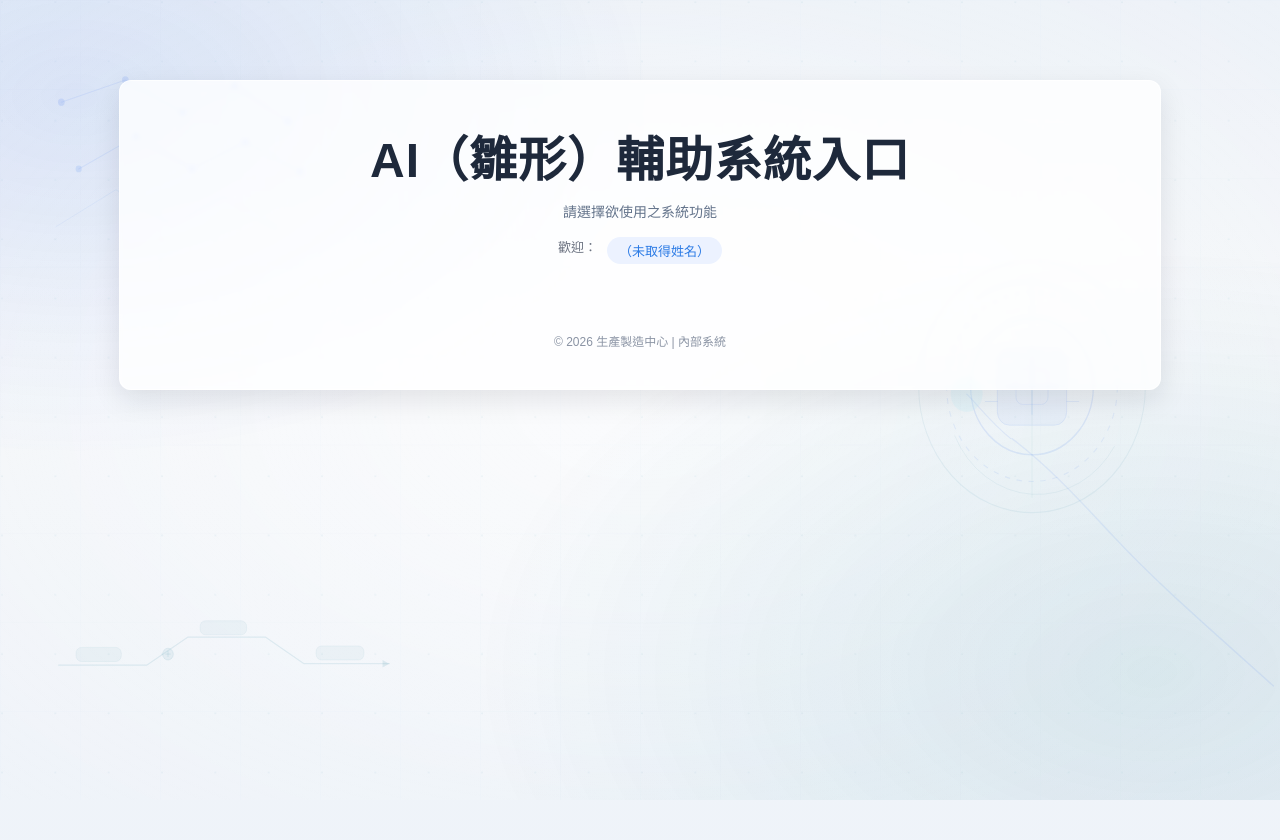
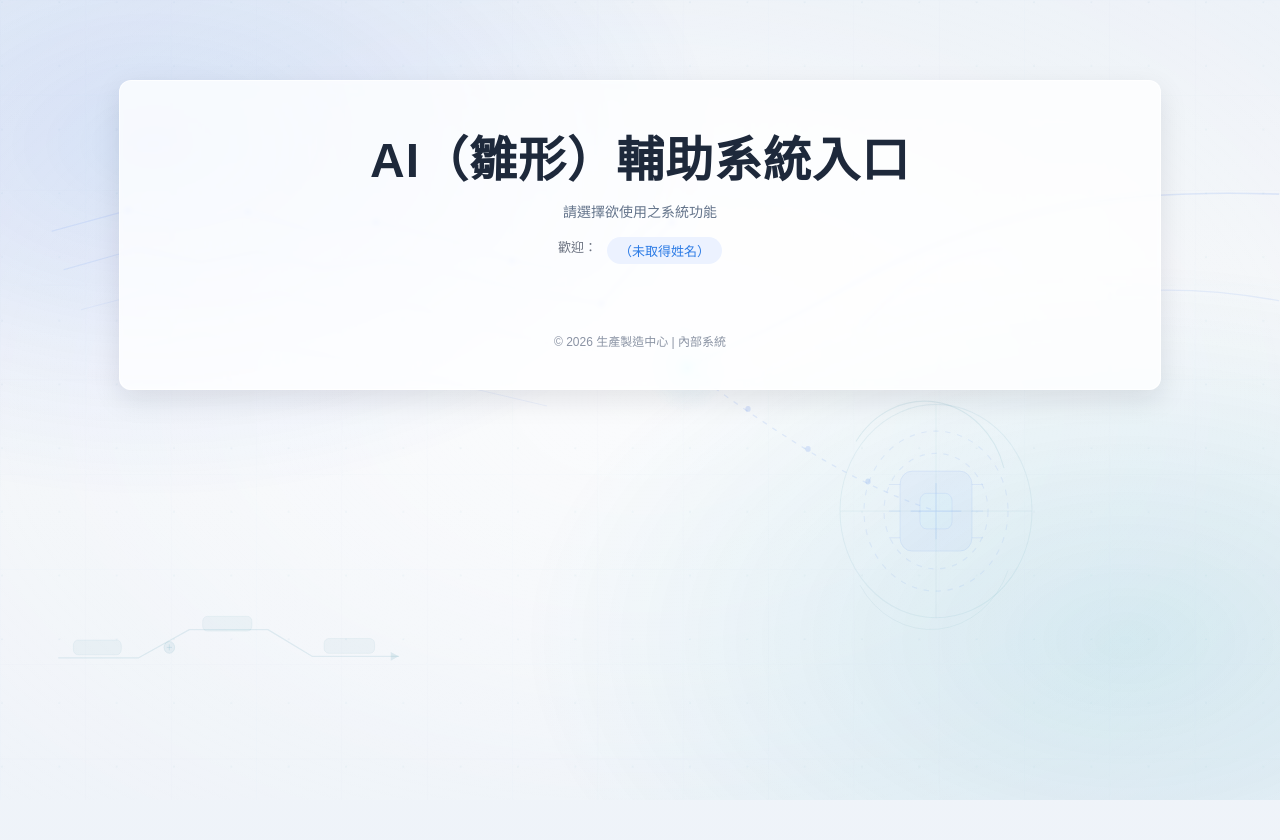
Before and after one commit to kaiyo12914-ai/AI_PROJECT, a Django app: template webapps/portal/templates/portal/index.html in a window 1280 px wide. Shown: the top 840 px of the page. Run offline with Django 3.2, Linux system fonts and the light colour scheme; the template is opened without the code that fills it, so the values that code supplies are empty.

Commit message:
portal: redesign AI hero background with human-AI touch semantics

```diff
--- a/webapps/portal/static/portal/css/index.css
+++ b/webapps/portal/static/portal/css/index.css
@@ -113,6 +113,12 @@ body {
   stroke-width: 1.2;
 }
 
+.ai-bg__chip-core {
+  fill: rgba(194, 244, 255, 0.2);
+  stroke: rgba(37, 99, 235, 0.2);
+  stroke-width: 1;
+}
+
 .ai-bg__chip-inner {
   fill: rgba(255, 255, 255, 0.08);
   stroke: rgba(37, 99, 235, 0.2);
@@ -192,7 +198,7 @@ body {
 }
 
 .ai-bg__trigger-glow {
-  fill: url(#aiTriggerGlow);
+  fill: url(#aiTouchGlow);
 }
 
 .ai-bg__trigger-core {
@@ -231,6 +237,24 @@ body {
 
 .ai-bg__token-dot {
   fill: rgba(37, 99, 235, 0.25);
+}
+
+.ai-bg__assist-box {
+  fill: rgba(255, 255, 255, 0.03);
+  stroke: rgba(37, 99, 235, 0.12);
+  stroke-width: 1.1;
+}
+
+.ai-bg__assist-line {
+  stroke: rgba(37, 99, 235, 0.16);
+  stroke-width: 1.2;
+  stroke-linecap: round;
+}
+
+.ai-bg__assist-chip {
+  fill: rgba(14, 116, 144, 0.09);
+  stroke: rgba(14, 116, 144, 0.15);
+  stroke-width: 1;
 }
 
 .bg-conservative .ai-bg__layer--base {
@@ -604,10 +628,10 @@ footer {
     opacity: 0.45;
   }
 
-  .ai-bg__cluster--chip,
-  .ai-bg__cluster--brain,
-  .ai-bg__cluster--token-flow,
-  .ai-bg__cluster--hand-strong {
+  .ai-bg__cluster--assistant-panel,
+  .ai-bg__cluster--hud-panel,
+  .ai-bg__cluster--trigger-flow,
+  .ai-bg__cluster--flow {
     display: none;
   }
 }
--- a/webapps/portal/templates/portal/_ai_background.html
+++ b/webapps/portal/templates/portal/_ai_background.html
@@ -1,117 +1,116 @@
 <div class="ai-bg ai-bg--{{ variant|default:'a' }}" aria-hidden="true">
   <svg class="ai-bg__layer ai-bg__layer--base" viewBox="0 0 1920 1080" preserveAspectRatio="none">
     <defs>
-      <pattern id="aiMeshPattern" width="120" height="120" patternUnits="userSpaceOnUse">
-        <path d="M120 0H0V120" class="ai-bg__mesh-line"></path>
+      <pattern id="aiGridSoft" width="128" height="128" patternUnits="userSpaceOnUse">
+        <path d="M128 0H0V128" class="ai-bg__mesh-line"></path>
       </pattern>
-      <pattern id="aiDotPattern" width="80" height="80" patternUnits="userSpaceOnUse">
-        <circle cx="3" cy="3" r="1.4" class="ai-bg__mesh-dot"></circle>
+      <pattern id="aiDotsSoft" width="86" height="86" patternUnits="userSpaceOnUse">
+        <circle cx="3" cy="3" r="1.2" class="ai-bg__mesh-dot"></circle>
       </pattern>
-      <radialGradient id="aiGlowLeft" cx="0.06" cy="0.12" r="0.46">
-        <stop offset="0%" stop-color="rgba(37, 99, 235, 0.16)"></stop>
+
+      <radialGradient id="aiLeftGlow" cx="0.12" cy="0.18" r="0.45">
+        <stop offset="0%" stop-color="rgba(37, 99, 235, 0.20)"></stop>
         <stop offset="100%" stop-color="rgba(37, 99, 235, 0)"></stop>
       </radialGradient>
-      <radialGradient id="aiGlowRight" cx="0.9" cy="0.84" r="0.54">
-        <stop offset="0%" stop-color="rgba(14, 116, 144, 0.16)"></stop>
-        <stop offset="100%" stop-color="rgba(14, 116, 144, 0)"></stop>
+      <radialGradient id="aiRightGlow" cx="0.88" cy="0.80" r="0.48">
+        <stop offset="0%" stop-color="rgba(8, 145, 178, 0.19)"></stop>
+        <stop offset="100%" stop-color="rgba(8, 145, 178, 0)"></stop>
       </radialGradient>
-      <radialGradient id="aiTriggerGlow" cx="50%" cy="50%" r="50%">
-        <stop offset="0%" stop-color="rgba(147, 232, 255, 0.92)"></stop>
-        <stop offset="35%" stop-color="rgba(147, 232, 255, 0.35)"></stop>
-        <stop offset="100%" stop-color="rgba(147, 232, 255, 0)"></stop>
+      <radialGradient id="aiTouchGlow" cx="50%" cy="50%" r="50%">
+        <stop offset="0%" stop-color="rgba(194, 244, 255, 0.95)"></stop>
+        <stop offset="28%" stop-color="rgba(194, 244, 255, 0.33)"></stop>
+        <stop offset="100%" stop-color="rgba(194, 244, 255, 0)"></stop>
       </radialGradient>
-      <marker id="aiFlowArrow" markerWidth="8" markerHeight="8" refX="7" refY="4" orient="auto">
-        <path d="M1 1L7 4L1 7Z" class="ai-bg__flow-arrow"></path>
+      <marker id="aiFlowArrow" markerWidth="9" markerHeight="9" refX="8" refY="4.5" orient="auto">
+        <path d="M1 1L8 4.5L1 8Z" class="ai-bg__flow-arrow"></path>
       </marker>
     </defs>
 
-    <rect x="0" y="0" width="1920" height="1080" fill="url(#aiMeshPattern)"></rect>
-    <rect x="0" y="0" width="1920" height="1080" fill="url(#aiDotPattern)"></rect>
-    <rect x="0" y="0" width="1920" height="1080" fill="url(#aiGlowLeft)"></rect>
-    <rect x="0" y="0" width="1920" height="1080" fill="url(#aiGlowRight)"></rect>
+    <rect x="0" y="0" width="1920" height="1080" fill="url(#aiGridSoft)"></rect>
+    <rect x="0" y="0" width="1920" height="1080" fill="url(#aiDotsSoft)"></rect>
+    <rect x="0" y="0" width="1920" height="1080" fill="url(#aiLeftGlow)"></rect>
+    <rect x="0" y="0" width="1920" height="1080" fill="url(#aiRightGlow)"></rect>
   </svg>
 
-  <!-- A: 保守版，AI 中樞 + HUD + 低調手勢 -->
+  <!-- A: conservative -->
   <svg class="ai-bg__layer ai-bg__layer--a" viewBox="0 0 1920 1080" preserveAspectRatio="none">
-    <!-- 左上：神經網路與模型連線 -->
-    <g class="ai-bg__cluster ai-bg__cluster--network">
-      <path d="M92 138L188 108L274 152L352 116L432 164" class="ai-bg__network-link"></path>
-      <path d="M118 228L204 184L288 228L368 192L450 232" class="ai-bg__network-link"></path>
-      <path d="M84 306L174 256L258 304L336 266L414 308" class="ai-bg__network-link ai-bg__network-link--soft"></path>
-      <circle cx="92" cy="138" r="5" class="ai-bg__node"></circle>
-      <circle cx="188" cy="108" r="5" class="ai-bg__node"></circle>
-      <circle cx="274" cy="152" r="5" class="ai-bg__node"></circle>
-      <circle cx="352" cy="116" r="5" class="ai-bg__node"></circle>
-      <circle cx="432" cy="164" r="5" class="ai-bg__node"></circle>
-      <circle cx="118" cy="228" r="4.6" class="ai-bg__node"></circle>
-      <circle cx="204" cy="184" r="4.6" class="ai-bg__node"></circle>
-      <circle cx="288" cy="228" r="4.6" class="ai-bg__node"></circle>
-      <circle cx="368" cy="192" r="4.6" class="ai-bg__node"></circle>
-      <circle cx="450" cy="232" r="4.6" class="ai-bg__node"></circle>
+    <g class="ai-bg__cluster ai-bg__cluster--ai-hand">
+      <path d="M78 312L192 284L286 304L372 286L468 312L564 300L666 322L768 352L878 370L1002 286" class="ai-bg__network-link"></path>
+      <path d="M96 364L206 336L302 354L388 340L486 362L586 350L688 370L792 394L902 410L1008 300" class="ai-bg__network-link"></path>
+      <path d="M122 418L232 392L328 410L420 396L514 420L612 412L712 438L812 462L904 474" class="ai-bg__network-link ai-bg__network-link--soft"></path>
+      <path d="M188 474L302 452L404 466L510 484L612 504L716 526L820 548" class="ai-bg__network-link ai-bg__network-link--soft"></path>
+
+      <circle cx="192" cy="284" r="4.2" class="ai-bg__node"></circle>
+      <circle cx="372" cy="286" r="4.2" class="ai-bg__node"></circle>
+      <circle cx="564" cy="300" r="4.2" class="ai-bg__node"></circle>
+      <circle cx="768" cy="352" r="4.2" class="ai-bg__node"></circle>
+      <circle cx="902" cy="410" r="4.2" class="ai-bg__node"></circle>
+      <circle cx="1008" cy="300" r="4.4" class="ai-bg__node"></circle>
     </g>
 
-    <!-- 右側：AI 核心與 HUD 控制環 -->
-    <g class="ai-bg__cluster ai-bg__cluster--core">
-      <circle cx="1548" cy="522" r="170" class="ai-bg__hud-ring"></circle>
-      <circle cx="1548" cy="522" r="128" class="ai-bg__hud-ring ai-bg__hud-ring--inner"></circle>
-      <circle cx="1548" cy="522" r="92" class="ai-bg__hud-ring ai-bg__hud-ring--core"></circle>
-      <path d="M1398 522H1698M1548 372V672" class="ai-bg__hud-cross"></path>
-      <path d="M1464 404A136 136 0 0 1 1668 470" class="ai-bg__hud-arc"></path>
-      <path d="M1432 588A136 136 0 0 0 1672 602" class="ai-bg__hud-arc ai-bg__hud-arc--soft"></path>
-
-      <rect x="1496" y="470" width="104" height="104" rx="18" class="ai-bg__chip-frame"></rect>
-      <rect x="1524" y="498" width="48" height="48" rx="10" class="ai-bg__chip-inner"></rect>
-      <path d="M1510 522H1586M1548 484V560" class="ai-bg__chip-mark"></path>
-      <path d="M1496 486h-18M1496 514h-18M1496 542h-18M1600 486h18M1600 514h18M1600 542h18" class="ai-bg__chip-pin"></path>
+    <g class="ai-bg__cluster ai-bg__cluster--human-hand">
+      <path d="M1918 262C1780 258 1666 264 1560 286C1452 310 1364 342 1294 376C1238 404 1184 432 1128 454" class="ai-bg__hand-outline"></path>
+      <path d="M1128 454C1098 466 1068 480 1036 494" class="ai-bg__hand-outline ai-bg__hand-outline--finger"></path>
+      <path d="M1678 394C1766 388 1848 394 1918 406" class="ai-bg__hand-outline ai-bg__hand-outline--palm"></path>
+      <path d="M1504 336C1462 338 1418 350 1380 372C1344 392 1316 418 1288 446" class="ai-bg__hand-outline ai-bg__hand-outline--palm"></path>
     </g>
 
-    <!-- 左下：資料推理流程 -->
-    <g class="ai-bg__cluster ai-bg__cluster--flow">
-      <path d="M88 898H220L282 860H398L456 896H584" class="ai-bg__flow-line" marker-end="url(#aiFlowArrow)"></path>
-      <rect x="114" y="874" width="68" height="19" rx="8" class="ai-bg__flow-stage"></rect>
-      <rect x="300" y="838" width="70" height="19" rx="8" class="ai-bg__flow-stage"></rect>
-      <rect x="474" y="872" width="72" height="19" rx="8" class="ai-bg__flow-stage"></rect>
-      <circle cx="252" cy="883" r="8" class="ai-bg__flow-node"></circle>
-      <path d="M248 883h8M252 879v8" class="ai-bg__flow-node-mark"></path>
+    <g class="ai-bg__cluster ai-bg__cluster--touch-core">
+      <circle cx="1030" cy="496" r="62" class="ai-bg__trigger-glow"></circle>
+      <circle cx="1030" cy="496" r="6.4" class="ai-bg__trigger-core"></circle>
+
+      <circle cx="1404" cy="690" r="144" class="ai-bg__hud-ring"></circle>
+      <circle cx="1404" cy="690" r="108" class="ai-bg__hud-ring ai-bg__hud-ring--inner"></circle>
+      <circle cx="1404" cy="690" r="78" class="ai-bg__hud-ring ai-bg__hud-ring--inner"></circle>
+      <path d="M1260 690H1548M1404 546V834" class="ai-bg__hud-cross"></path>
+      <path d="M1284 596A124 124 0 0 1 1506 632" class="ai-bg__hud-arc"></path>
+      <path d="M1290 790A124 124 0 0 0 1512 770" class="ai-bg__hud-arc ai-bg__hud-arc--soft"></path>
+
+      <rect x="1350" y="636" width="108" height="108" rx="18" class="ai-bg__chip-frame"></rect>
+      <rect x="1380" y="666" width="48" height="48" rx="10" class="ai-bg__chip-core"></rect>
+      <path d="M1366 690H1442M1404 652V728" class="ai-bg__chip-mark"></path>
+      <path d="M1350 654h-16M1350 690h-16M1350 726h-16M1458 654h16M1458 690h16M1458 726h16" class="ai-bg__chip-pin"></path>
+
+      <path d="M1030 496C1080 530 1152 576 1230 618C1294 652 1350 674 1404 690" class="ai-bg__token-flow"></path>
+      <circle cx="1122" cy="552" r="4" class="ai-bg__token-dot"></circle>
+      <circle cx="1212" cy="606" r="4" class="ai-bg__token-dot"></circle>
+      <circle cx="1302" cy="650" r="4" class="ai-bg__token-dot"></circle>
     </g>
 
-    <!-- 右下：淡化手勢輪廓 -->
-    <g class="ai-bg__cluster ai-bg__cluster--hand-soft">
-      <path d="M1910 926C1824 856 1738 790 1670 724C1618 674 1576 632 1518 592" class="ai-bg__hand-stroke"></path>
-      <path d="M1516 592C1488 572 1468 548 1450 532" class="ai-bg__hand-stroke ai-bg__hand-stroke--finger"></path>
-      <circle cx="1450" cy="532" r="24" class="ai-bg__trigger-dot"></circle>
+    <g class="ai-bg__cluster ai-bg__cluster--flow">
+      <path d="M88 888H208L284 850H402L468 886H598" class="ai-bg__flow-line" marker-end="url(#aiFlowArrow)"></path>
+      <rect x="110" y="864" width="72" height="20" rx="7" class="ai-bg__flow-stage"></rect>
+      <rect x="304" y="832" width="74" height="20" rx="7" class="ai-bg__flow-stage"></rect>
+      <rect x="486" y="862" width="76" height="20" rx="7" class="ai-bg__flow-stage"></rect>
+      <circle cx="254" cy="874" r="8" class="ai-bg__flow-node"></circle>
+      <path d="M250 874h8M254 870v8" class="ai-bg__flow-node-mark"></path>
     </g>
   </svg>
 
-  <!-- B: 強化版，增加人手觸發與操作台語意 -->
+  <!-- B: enhanced -->
   <svg class="ai-bg__layer ai-bg__layer--b" viewBox="0 0 1920 1080" preserveAspectRatio="none">
-    <!-- 人手觸控輪廓（非寫實） -->
-    <g class="ai-bg__cluster ai-bg__cluster--hand-strong">
-      <path d="M1918 874C1826 804 1748 744 1688 680C1630 620 1588 586 1544 556C1514 536 1494 518 1474 496" class="ai-bg__hand-outline"></path>
-      <path d="M1474 496C1456 480 1440 468 1426 454" class="ai-bg__hand-outline ai-bg__hand-outline--finger"></path>
-      <path d="M1588 668C1628 702 1680 744 1738 792" class="ai-bg__hand-outline ai-bg__hand-outline--palm"></path>
-      <circle cx="1426" cy="454" r="64" class="ai-bg__trigger-glow"></circle>
-      <circle cx="1426" cy="454" r="7.2" class="ai-bg__trigger-core"></circle>
+    <g class="ai-bg__cluster ai-bg__cluster--hud-panel">
+      <path d="M1246 90A380 380 0 0 1 1910 242" class="ai-bg__hud-track"></path>
+      <path d="M1238 156A380 380 0 0 1 1902 312" class="ai-bg__hud-track ai-bg__hud-track--thin"></path>
+      <path d="M1320 110L1336 160M1400 96L1412 148M1480 92L1486 146M1560 98L1560 152M1640 114L1632 166M1714 140L1698 188M1782 174L1760 218" class="ai-bg__hud-tick"></path>
     </g>
 
-    <!-- 右上：AI 控制台 HUD 刻度 -->
-    <g class="ai-bg__cluster ai-bg__cluster--hud-panel">
-      <path d="M1324 156A282 282 0 0 1 1832 244" class="ai-bg__hud-track"></path>
-      <path d="M1312 210A282 282 0 0 1 1820 300" class="ai-bg__hud-track ai-bg__hud-track--thin"></path>
-      <path d="M1386 176L1400 214M1462 164L1472 204M1538 162L1542 202M1614 170L1612 210M1690 188L1682 226M1762 214L1748 248" class="ai-bg__hud-tick"></path>
+    <g class="ai-bg__cluster ai-bg__cluster--assistant-panel">
+      <rect x="94" y="106" width="236" height="108" rx="14" class="ai-bg__assist-box"></rect>
+      <path d="M120 136h182M120 160h150M120 184h116" class="ai-bg__assist-line"></path>
+      <rect x="126" y="230" width="170" height="26" rx="10" class="ai-bg__assist-chip"></rect>
     </g>
 
-    <!-- 從觸發點往外的資料流 -->
-    <g class="ai-bg__cluster ai-bg__cluster--token-flow">
-      <path d="M1426 454C1328 418 1224 422 1132 468C1072 498 1010 536 934 550" class="ai-bg__token-flow"></path>
-      <path d="M1426 454C1314 458 1212 506 1128 572C1076 612 1028 654 970 682" class="ai-bg__token-flow ai-bg__token-flow--soft"></path>
-      <circle cx="1338" cy="436" r="4.1" class="ai-bg__token-dot"></circle>
-      <circle cx="1236" cy="456" r="4.1" class="ai-bg__token-dot"></circle>
-      <circle cx="1134" cy="500" r="4.1" class="ai-bg__token-dot"></circle>
-      <circle cx="1058" cy="542" r="4.1" class="ai-bg__token-dot"></circle>
-      <circle cx="1288" cy="486" r="4.1" class="ai-bg__token-dot"></circle>
-      <circle cx="1180" cy="556" r="4.1" class="ai-bg__token-dot"></circle>
-      <circle cx="1080" cy="620" r="4.1" class="ai-bg__token-dot"></circle>
+    <g class="ai-bg__cluster ai-bg__cluster--trigger-flow">
+      <path d="M1030 496C908 470 774 502 656 578C582 626 514 688 448 750" class="ai-bg__token-flow"></path>
+      <path d="M1404 690C1298 730 1206 804 1128 896C1086 944 1044 990 996 1040" class="ai-bg__token-flow ai-bg__token-flow--soft"></path>
+      <circle cx="930" cy="492" r="4" class="ai-bg__token-dot"></circle>
+      <circle cx="826" cy="520" r="4" class="ai-bg__token-dot"></circle>
+      <circle cx="722" cy="568" r="4" class="ai-bg__token-dot"></circle>
+      <circle cx="620" cy="642" r="4" class="ai-bg__token-dot"></circle>
+      <circle cx="1318" cy="738" r="4" class="ai-bg__token-dot"></circle>
+      <circle cx="1240" cy="806" r="4" class="ai-bg__token-dot"></circle>
+      <circle cx="1168" cy="890" r="4" class="ai-bg__token-dot"></circle>
     </g>
   </svg>
 </div>
```
Also changed, not shown: 1 other file.
